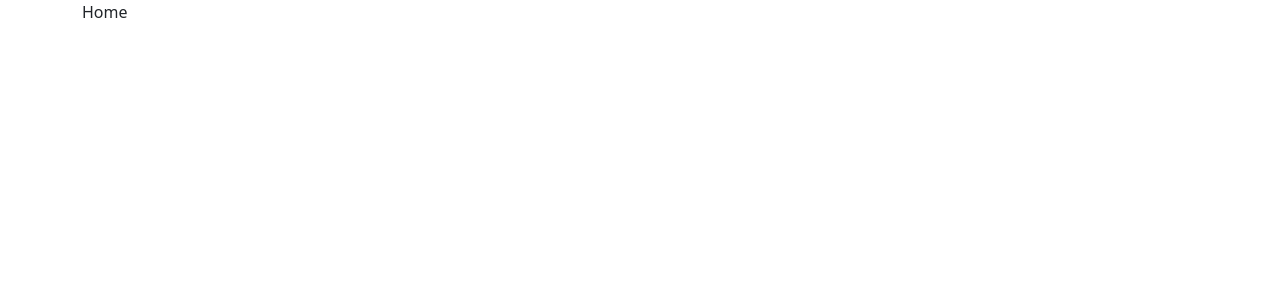
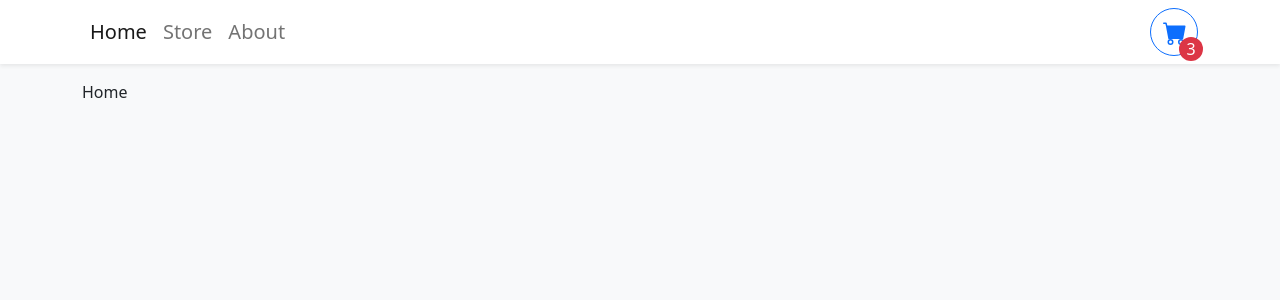
Before and after one commit to JiexinLee/react-ts-shopping-cart-demo, a React (Create React App) app: page / in a window 1280 px wide. Shown: the top 300 px of the page. Built offline with nearby package versions, Linux system fonts and the light colour scheme.

Commit message:
apply nav bar

```diff
--- a/public/index.html
+++ b/public/index.html
@@ -1,14 +1,12 @@
 <!DOCTYPE html>
 <html lang="en">
+
 <head>
   <meta charset="utf-8" />
   <link rel="icon" href="%PUBLIC_URL%/favicon.ico" />
   <meta name="viewport" content="width=device-width, initial-scale=1" />
   <meta name="theme-color" content="#000000" />
-    <meta
-      name="description"
-      content="Web site created using create-react-app"
-    />
+  <meta name="description" content="Web site created using create-react-app" />
   <link rel="apple-touch-icon" href="%PUBLIC_URL%/logo192.png" />
   <!--
       manifest.json provides metadata used when your web app is installed on a
@@ -24,9 +22,10 @@
       work correctly both with client-side routing and a non-root public URL.
       Learn how to configure a non-root public URL by running `npm run build`.
     -->
-    <title>React App</title>
+  <title>Shopping Cart Demo</title>
 </head>
-  <body>
+
+<body class="bg-light">
   <noscript>You need to enable JavaScript to run this app.</noscript>
   <div id="root"></div>
   <!--
@@ -40,4 +39,5 @@
       To create a production bundle, use `npm run build` or `yarn build`.
     -->
 </body>
+
 </html>
--- a/src/App.tsx
+++ b/src/App.tsx
@@ -1,19 +1,23 @@
-import React from "react";
+import React, { Fragment } from "react";
 import { Routes, Route } from "react-router-dom";
 import { Container } from "react-bootstrap";
 import Home from "./pages/Home";
 import Store from "./pages/Store";
 import About from "./pages/About";
+import NavBar from "./components/NavBar";
 
 function App() {
   return (
-    <Container>
-      <Routes>
-        <Route path="/" element={<Home />}></Route>
-        <Route path="/" element={<Store />}></Route>
-        <Route path="/" element={<About />}></Route>
-      </Routes>
-    </Container>
+    <Fragment>
+      <NavBar />
+      <Container className="mb-4">
+        <Routes>
+          <Route path="/" element={<Home />}></Route>
+          <Route path="/store" element={<Store />}></Route>
+          <Route path="/about" element={<About />}></Route>
+        </Routes>
+      </Container>
+    </Fragment>
   );
 }
 
--- /dev/null
+++ b/src/components/NavBar.tsx
@@ -0,0 +1,54 @@
+import React from "react";
+import { Navbar, Container, Nav, Button } from "react-bootstrap";
+import { NavLink } from "react-router-dom";
+function NavBar() {
+  return (
+    <Navbar sticky="top" className="bg-white shadow-sm mb-3">
+      <Container>
+        <Nav className="me-auto font-sans fs-5">
+          <Nav.Link to="/" as={NavLink}>
+            Home
+          </Nav.Link>
+          <Nav.Link to="/store" as={NavLink}>
+            Store
+          </Nav.Link>
+          <Nav.Link to="/about" as={NavLink}>
+            About
+          </Nav.Link>
+        </Nav>
+        <Button
+          style={{ width: "3rem", height: "3rem", position: "relative" }}
+          variant="outline-primary"
+          className="rounded-circle"
+        >
+          <svg
+            xmlns="http://www.w3.org/2000/svg"
+            width="24"
+            height="24"
+            fill="currentColor"
+            className="bi bi-cart-fill"
+            viewBox="0 0 16 16"
+          >
+            <path d="M0 1.5A.5.5 0 0 1 .5 1H2a.5.5 0 0 1 .485.379L2.89 3H14.5a.5.5 0 0 1 .491.592l-1.5 8A.5.5 0 0 1 13 12H4a.5.5 0 0 1-.491-.408L2.01 3.607 1.61 2H.5a.5.5 0 0 1-.5-.5zM5 12a2 2 0 1 0 0 4 2 2 0 0 0 0-4zm7 0a2 2 0 1 0 0 4 2 2 0 0 0 0-4zm-7 1a1 1 0 1 1 0 2 1 1 0 0 1 0-2zm7 0a1 1 0 1 1 0 2 1 1 0 0 1 0-2z" />
+          </svg>
+          <div
+            className="rounded-circle bg-danger d-flex justify-content-center alighn-items-center"
+            style={{
+              color: "white",
+              width: "1.5rem",
+              height: "1.5rem",
+              position: "absolute",
+              bottom: 0,
+              right: 0,
+              transform: "translate(25%,25%)",
+            }}
+          >
+            3
+          </div>
+        </Button>
+      </Container>
+    </Navbar>
+  );
+}
+
+export default NavBar;
```
Lines whose indentation alone changed are shown as unchanged.
